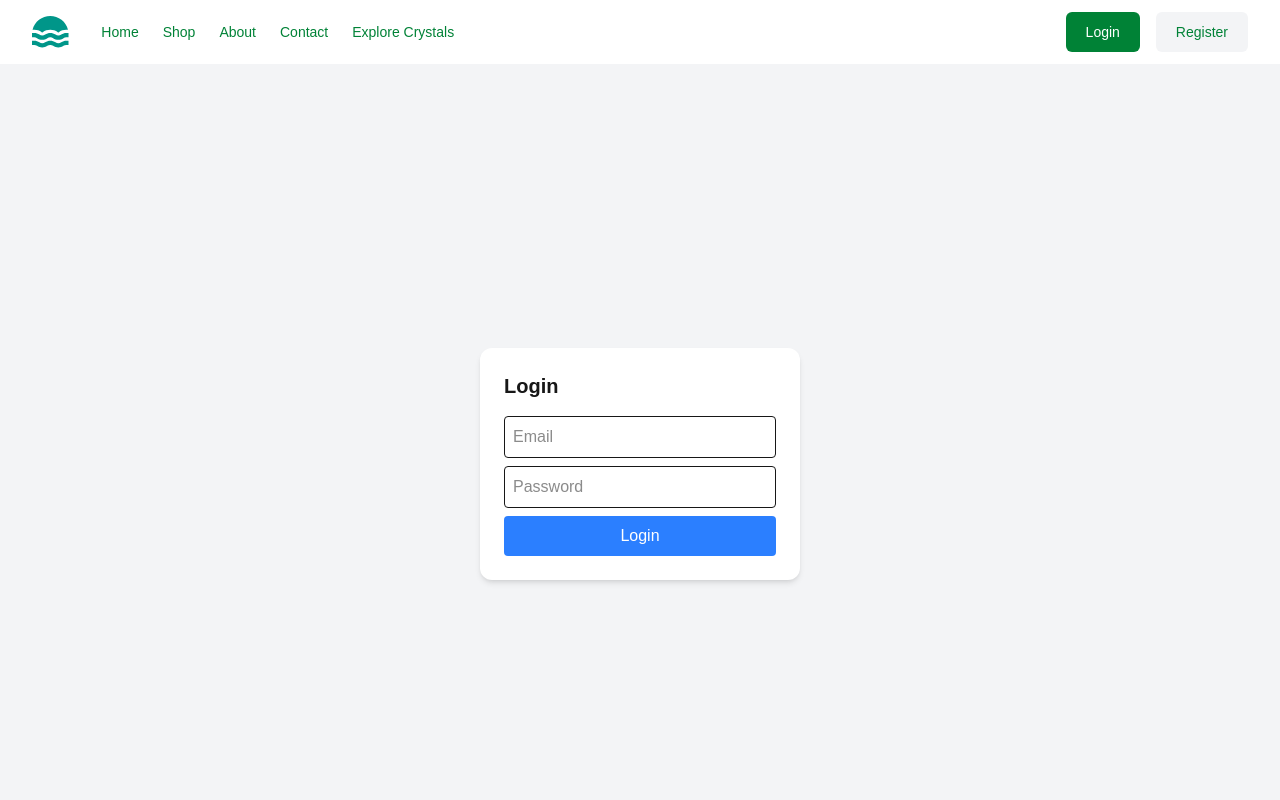
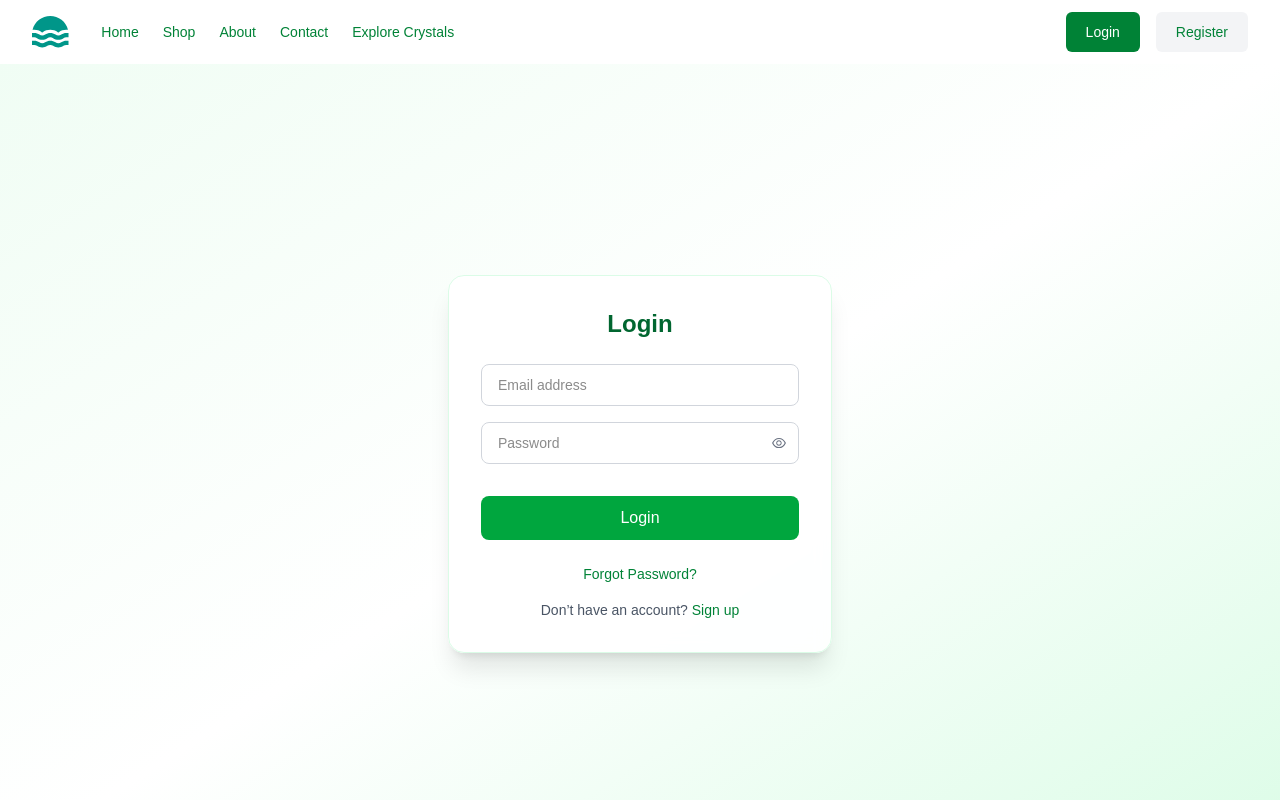
Before and after one commit to chaitanya514/crystal-brothers, a Next.js app: page /login in a window 1280 px wide. Shown: the top 800 px of the page. Built offline with nearby package versions, Linux system fonts and the light colour scheme; no server answers.

Commit message:
auth done on ui side

```diff
--- a/package.json
+++ b/package.json
@@ -21,6 +21,7 @@
     "next": "15.3.2",
     "react": "^19.0.0",
     "react-dom": "^19.0.0",
+    "react-icons": "^5.5.0",
     "react-slick": "^0.31.0",
     "slick-carousel": "^1.8.1"
   },
--- a/src/app/components/BigGrid/BigGrid.js
+++ b/src/app/components/BigGrid/BigGrid.js
@@ -1,14 +1,9 @@
 import React from "react";
 import { motion } from "motion/react";
 
-
-const BigGrid = ({name,color,image}) => {
+const BigGrid = ({ name, color, image }) => {
   return (
-    <motion.button
-      whileHover={{ scale: 1.1 }}
-      whileTap={{ scale: 0.95 }}
-      onHoverStart={() => console.log("hover started!")}
-    >
+    <motion.button whileHover={{ scale: 1.1 }} whileTap={{ scale: 0.95 }}>
       <div
         key={name}
         className="text-center shadow rounded-2xl p-5 hover:shadow-lg transition cursor-pointer"
--- a/src/app/components/Navbar/Navbar.js
+++ b/src/app/components/Navbar/Navbar.js
@@ -56,7 +56,8 @@ const Navbar = ({ userName }) => {
               <div className="sm:flex sm:gap-4">
                 <a
                   className="block rounded-md bg-green-700 px-5 py-2.5 text-sm font-medium text-white transition hover:bg-teal-700"
-                  href="#"
+                  // href=""
+                  onClick={() => router.push("/login")}
                 >
                   Login
                 </a>
--- a/src/app/components/ProductDetail/ProductDetail.js
+++ b/src/app/components/ProductDetail/ProductDetail.js
@@ -4,7 +4,7 @@ import { motion } from "framer-motion";
 import { documentToReactComponents } from "@contentful/rich-text-react-renderer";
 
 export const ProductDetail = ({ imgSrc, name, properties, description }) => {
-  console.log("description", description);
+
   return (
     <section className="bg-gradient-to-b from-white to-green-50 py-12">
       <div className="mx-auto max-w-screen-xl px-4 sm:px-6 lg:px-8">
--- /dev/null
+++ b/src/app/context/authContext.js
@@ -0,0 +1,18 @@
+
+"use client";
+import { createContext, useContext, useState, useEffect } from "react";
+import { useAuth } from "../lib/useAuth";
+
+const AuthContext = createContext();
+
+export const UserAuthProvider = ({ children }) => {
+  const { user, loading } = useAuth();
+
+  return (
+    <AuthContext.Provider value={{ user, loading }}>
+      {children}
+    </AuthContext.Provider>
+  );
+};
+
+export const useAuthUser = () => useContext(AuthContext);
--- a/src/app/explore-crystals/[slug]/page.js
+++ b/src/app/explore-crystals/[slug]/page.js
@@ -18,9 +18,6 @@ export default function CrystalStoneDetailPage({ params }) {
   const description  = crystal?.fields?.description
 
 
-
-
-console.log("description........",description)
   if (!crystal) return <p>Crystal not found.</p>;
   return (
     <div className="max-w-4xl mx-auto px-4 py-10">
--- a/src/app/layout.js
+++ b/src/app/layout.js
@@ -4,7 +4,7 @@ import Navbar from "./components/Navbar/Navbar";
 import Footer from "./components/Footer/Footer";
 import { CrystalStonesProvider } from "./context/CrystalStonesContext";
 import { motion, AnimatePresence } from "framer-motion";
-
+import { UserAuthProvider } from "./context/authContext";
 
 const geistSans = Geist({
   variable: "--font-geist-sans",
@@ -22,17 +22,18 @@ export const metadata = {
 };
 
 export default function RootLayout({ children }) {
-
   return (
     <html lang="en">
       <body
         className={`${geistSans.variable} ${geistMono.variable} antialiased`}
       >
-        <CrystalStonesProvider>
-          <Navbar />
-          {children}
-          <Footer />
-        </CrystalStonesProvider>
+        <UserAuthProvider>
+          <CrystalStonesProvider>
+            <Navbar />
+            {children}
+            <Footer />
+          </CrystalStonesProvider>
+        </UserAuthProvider>
       </body>
     </html>
   );
--- a/src/app/login/page.js
+++ b/src/app/login/page.js
@@ -1,60 +1,149 @@
 "use client";
 import { useState } from "react";
 import { auth } from "../lib/firebase";
-import { signInWithEmailAndPassword } from "firebase/auth";
+import {
+  signInWithEmailAndPassword,
+  sendPasswordResetEmail,
+} from "firebase/auth";
 import { useRouter } from "next/navigation";
-
+import { AiOutlineEye, AiOutlineEyeInvisible } from "react-icons/ai";
 
 export default function Login() {
   const [email, setEmail] = useState("");
   const [password, setPassword] = useState("");
   const [error, setError] = useState("");
+  const [loading, setLoading] = useState(false);
+  const [showPassword, setShowPassword] = useState(false);
+  const [forgotMode, setForgotMode] = useState(false);
+  const [toast, setToast] = useState("");
+
   const router = useRouter();
 
-
-
-
-
-
+  // Login handler
   const handleLogin = async (e) => {
     e.preventDefault();
+    setLoading(true);
+    setError("");
     try {
       await signInWithEmailAndPassword(auth, email, password);
-      router.push("/"); // redirect after login
+      setToast("Login successful!");
+      setTimeout(() => setToast(""), 2000);
+      router.push("/");
     } catch (err) {
       setError("Invalid email or password");
+    } finally {
+      setLoading(false);
+    }
+  };
+
+  // Forgot password handler
+  const handleReset = async (e) => {
+    e.preventDefault();
+    setLoading(true);
+    setError("");
+    try {
+      await sendPasswordResetEmail(auth, email);
+      setToast("Reset link sent! Redirecting to login...");
+      setTimeout(() => {
+        setToast("");
+        setForgotMode(false);
+        setEmail("");
+      }, 2000);
+    } catch (err) {
+      setError("Failed to send reset email");
+    } finally {
+      setLoading(false);
     }
   };
 
   return (
-    <div className="flex items-center justify-center h-screen bg-gray-100">
-      <form
-        onSubmit={handleLogin}
-        className="bg-white p-6 rounded-xl shadow-md w-80"
-      >
-        <h2 className="text-xl font-bold mb-4">Login</h2>
-        {error && <p className="text-red-500 text-sm mb-2">{error}</p>}
+    <div className="flex items-center justify-center min-h-screen bg-gradient-to-br from-green-50 via-white to-green-100 px-4">
+      <div className="w-full max-w-sm bg-white/90 backdrop-blur shadow-xl rounded-2xl p-8 border border-green-100">
+        <h2 className="text-2xl font-semibold text-center text-green-800 mb-6">
+          {forgotMode ? "Reset Password" : "Login"}
+        </h2>
+
+        {error && <p className="text-red-500 text-sm mb-4 text-center">{error}</p>}
+        {toast && <p className="text-green-600 text-sm mb-4 text-center">{toast}</p>}
+
+        {!forgotMode ? (
+          <form onSubmit={handleLogin} className="space-y-4">
             <input
               type="email"
-          placeholder="Email"
-          className="border p-2 w-full mb-2 rounded"
+              placeholder="Email address"
+              className="w-full border border-gray-300 rounded-lg px-4 py-2.5 focus:ring-2 focus:ring-green-300 outline-none text-sm"
               value={email}
               onChange={(e) => setEmail(e.target.value)}
             />
+
+            <div className="relative">
               <input
-          type="password"
+                type={showPassword ? "text" : "password"}
                 placeholder="Password"
-          className="border p-2 w-full mb-2 rounded"
+                className="w-full border border-gray-300 rounded-lg px-4 py-2.5 focus:ring-2 focus:ring-green-300 outline-none text-sm pr-10"
                 value={password}
                 onChange={(e) => setPassword(e.target.value)}
               />
+              <span
+                className="absolute right-3 top-1/2 -translate-y-1/2 cursor-pointer text-gray-500"
+                onClick={() => setShowPassword(!showPassword)}
+              >
+                {showPassword ? <AiOutlineEyeInvisible /> : <AiOutlineEye />}
+              </span>
+            </div>
+
             <button
               type="submit"
-          className="w-full bg-blue-500 text-white p-2 rounded hover:bg-blue-600"
+              disabled={loading}
+              className={`mt-4 w-full bg-green-600 hover:bg-green-700 text-white font-medium py-2.5 rounded-lg transition-all ${
+                loading ? "opacity-70 cursor-not-allowed" : ""
+              }`}
             >
-          Login
+              {loading ? "Loading..." : "Login"}
             </button>
+
+            <p
+              className="text-sm text-green-700 hover:underline cursor-pointer text-center mt-2"
+              onClick={() => setForgotMode(true)}
+            >
+              Forgot Password?
+            </p>
+
+            <p className="text-center text-sm text-gray-600 mt-4">
+              Don’t have an account?{" "}
+              <a href="/signup" className="text-green-700 hover:underline">
+                Sign up
+              </a>
+            </p>
           </form>
+        ) : (
+          // Forgot password form
+          <form onSubmit={handleReset} className="space-y-4">
+            <input
+              type="email"
+              placeholder="Enter your email"
+              className="w-full border border-gray-300 rounded-lg px-4 py-2.5 focus:ring-2 focus:ring-green-300 outline-none text-sm"
+              value={email}
+              onChange={(e) => setEmail(e.target.value)}
+            />
+            <button
+              type="submit"
+              disabled={loading}
+              className={`mt-4 w-full bg-green-600 hover:bg-green-700 text-white font-medium py-2.5 rounded-lg transition-all ${
+                loading ? "opacity-70 cursor-not-allowed" : ""
+              }`}
+            >
+              {loading ? "Sending..." : "Send Reset Link"}
+            </button>
+            <p
+              className="text-sm text-gray-500 hover:underline cursor-pointer text-center mt-2"
+              onClick={() => setForgotMode(false)}
+            >
+              Back to Login
+            </p>
+          </form>
+        )}
+      </div>
     </div>
   );
 }
--- a/src/app/signup/page.js
+++ b/src/app/signup/page.js
@@ -7,6 +7,8 @@ export default function Signup() {
   const [email, setEmail] = useState("");
   const [password, setPassword] = useState("");
   const [error, setError] = useState("");
+
+  console.log("error....", error);
 
   const handleSignup = async (e) => {
     e.preventDefault();
@@ -19,28 +21,39 @@ export default function Signup() {
   };
 
   return (
-    <div className="flex items-center justify-center h-screen bg-gray-100">
+    <div className="flex items-center justify-center min-h-screen bg-gradient-to-br from-green-50 via-white to-green-100 px-4">
       <form
         onSubmit={handleSignup}
-        className="bg-white p-6 rounded-xl shadow-md w-80"
+        className="w-full max-w-sm bg-white/90 backdrop-blur shadow-xl rounded-2xl p-8 border border-green-100"
       >
-        <h2 className="text-xl font-bold mb-4">Sign Up</h2>
-        {error && <p className="text-red-500 text-sm">{error}</p>}
+        <h2 className="text-2xl font-semibold text-center text-green-800 mb-6">
+          Create Account
+        </h2>
+
+        {error && (
+          <p className="text-red-500 text-sm mb-4 text-center">
+            {error && "e-mail address is already registered"}
+          </p>
+        )}
+
+        <div className="space-y-4">
           <input
             type="email"
-          placeholder="Email"
-          className="border p-2 w-full mb-2 rounded"
+            placeholder="Email address"
+            className="w-full border border-gray-300 rounded-lg px-4 py-2.5 focus:ring-2 focus:ring-green-300 outline-none text-sm"
             onChange={(e) => setEmail(e.target.value)}
           />
           <input
             type="password"
             placeholder="Password"
-          className="border p-2 w-full mb-2 rounded"
+            className="w-full border border-gray-300 rounded-lg px-4 py-2.5 focus:ring-2 focus:ring-green-300 outline-none text-sm"
             onChange={(e) => setPassword(e.target.value)}
           />
+        </div>
+
         <button
           type="submit"
-          className="w-full bg-blue-500 text-white p-2 rounded hover:bg-blue-600"
+          className="mt-6 w-full bg-green-600 hover:bg-green-700 text-white font-medium py-2.5 rounded-lg transition-all"
         >
           Sign Up
         </button>
```
Also changed, not shown: src/app/page.js (+7 -4 lines), 1 other file (tests, documents, lock files or other folders). Lines whose indentation alone changed are shown as unchanged.
